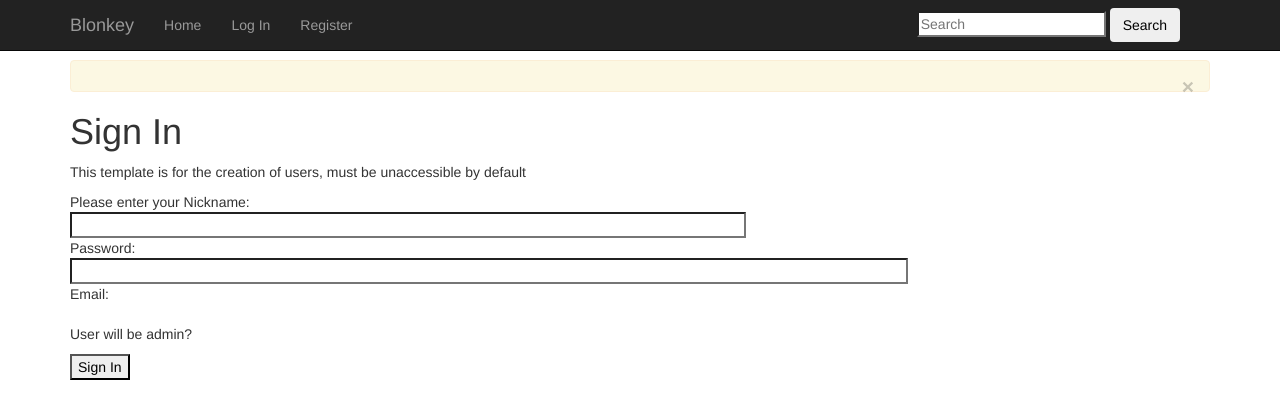
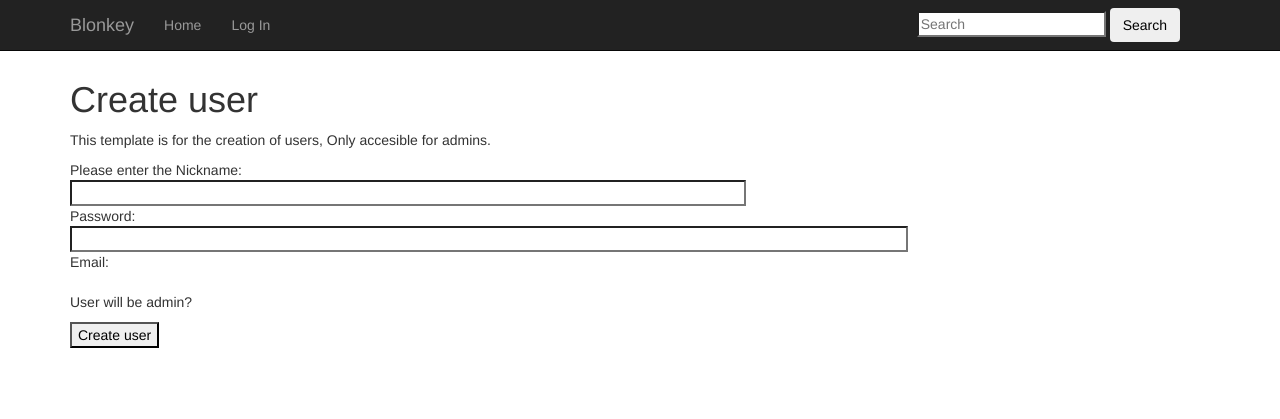
Before and after one commit to YoYuUm/Blonkey, a Flask app: template app/templates/register.html in a window 1280 px wide. Shown: the top 419 px of the page. Run offline with Flask 2, Linux system fonts and the light colour scheme; the template is opened without the code that fills it: values that come from a table or form of the project are taken from there, others are empty; some libraries are stand-ins or nearby versions.

Commit message:
(Register user) to (create user)

```diff
--- a/app/templates/base.html
+++ b/app/templates/base.html
@@ -41,10 +41,10 @@
                               <li {% if request.path == url_for('logout') %}class="active"{% endif %}><a href="{{url_for('logout')}}">Log Out</a></li>
                               {% if user.role == 1 %}
                                   <li {% if request.path == url_for('manageTags') %}class="active"{% endif %}><a href="{{url_for('manageTags')}}">Manage Tags</a></li>
+                                  <li {% if request.path == url_for('register') %}class="active"{% endif %}><a href="{{url_for('register')}}">Create User</a></li>
                               {% endif %}
                           {% else %}
                               <li {% if request.path == url_for('login') %}class="active"{% endif %}><a href="{{url_for('login')}}">Log In</a></li>
-                              <li {% if request.path == url_for('register') %}class="active"{% endif %}><a href="{{url_for('register')}}">Register</a></li>
                           {% endif %}
 
                         </ul>
@@ -63,15 +63,16 @@
 
         <!-- Main body -->
         <div class="container">
-            <div class="alert alert-warning">
 
                 {% with messages = get_flashed_messages() %}
-                <button type="button" class="close" data-dismiss="alert">&times;</button>
+
                     {% for message in messages %}
-                        <p>{{ message }}</p>
+                        <div class="alert alert-warning">
+                        <button type="button" class="close" data-dismiss="alert">&times;</button>
+                              <p>{{ message }}</p>
+                        </div>
                     {% endfor %}
                 {% endwith %}
-            </div>
 
             {% block content %}{% endblock %}
         </div>
--- a/app/templates/register.html
+++ b/app/templates/register.html
@@ -2,20 +2,20 @@
 {% extends "base.html" %}
 
 {% block content %}
-<h1>Sign In</h1>
-<p>This template is for the creation of users, must be unaccessible by default</p>
+<h1>Create user</h1>
+<p>This template is for the creation of users, Only accesible for admins.</p>
 <form action="" method="post" name="login">
 
     <p>
-        Please enter your Nickname:<br>
+        Please enter the Nickname:<br>
         {{form.nickname(size=80)}}<br>
         Password:<br>
         {{form.password(size=100)}}<br>
         Email:<br>
         {{form.email(size=80)}}<br>
-        User will be admin?<br> <!-- For testing purposes, remove this option -->
+        User will be admin?<br>
         {{form.role()}}
     </p>
-    <p><input type="submit" value="Sign In"></p>
+    <p><input type="submit" value="Create user"></p>
 </form>
 {% endblock %}
--- a/app/views.py
+++ b/app/views.py
@@ -28,17 +28,19 @@ def index( page = 1 ):
 
 @app.route('/register', methods=['GET', 'POST'])
 def register():
-    form = UserForm(request.form)
-    if request.method == 'POST' and form.validate():
-        user = User()
-        form.populate_obj(user)
-        db.session.add(user)
-        db.session.commit()
-        return render_template('confirmation.html')
-    return render_template('register.html',
-        title = 'Sign In',
-        user = g.user,
-        form = form)
+    if (g.user.role == ROLE_ADMIN):
+        form = UserForm(request.form)
+        if request.method == 'POST' and form.validate():
+            user = User()
+            form.populate_obj(user)
+            db.session.add(user)
+            db.session.commit()
+            flash('User %s created' % user.nickname)
+            return url_for('index')
+        return render_template('register.html',
+            title = 'Sign In',
+            user = g.user,
+            form = form)
 
 
 
```
